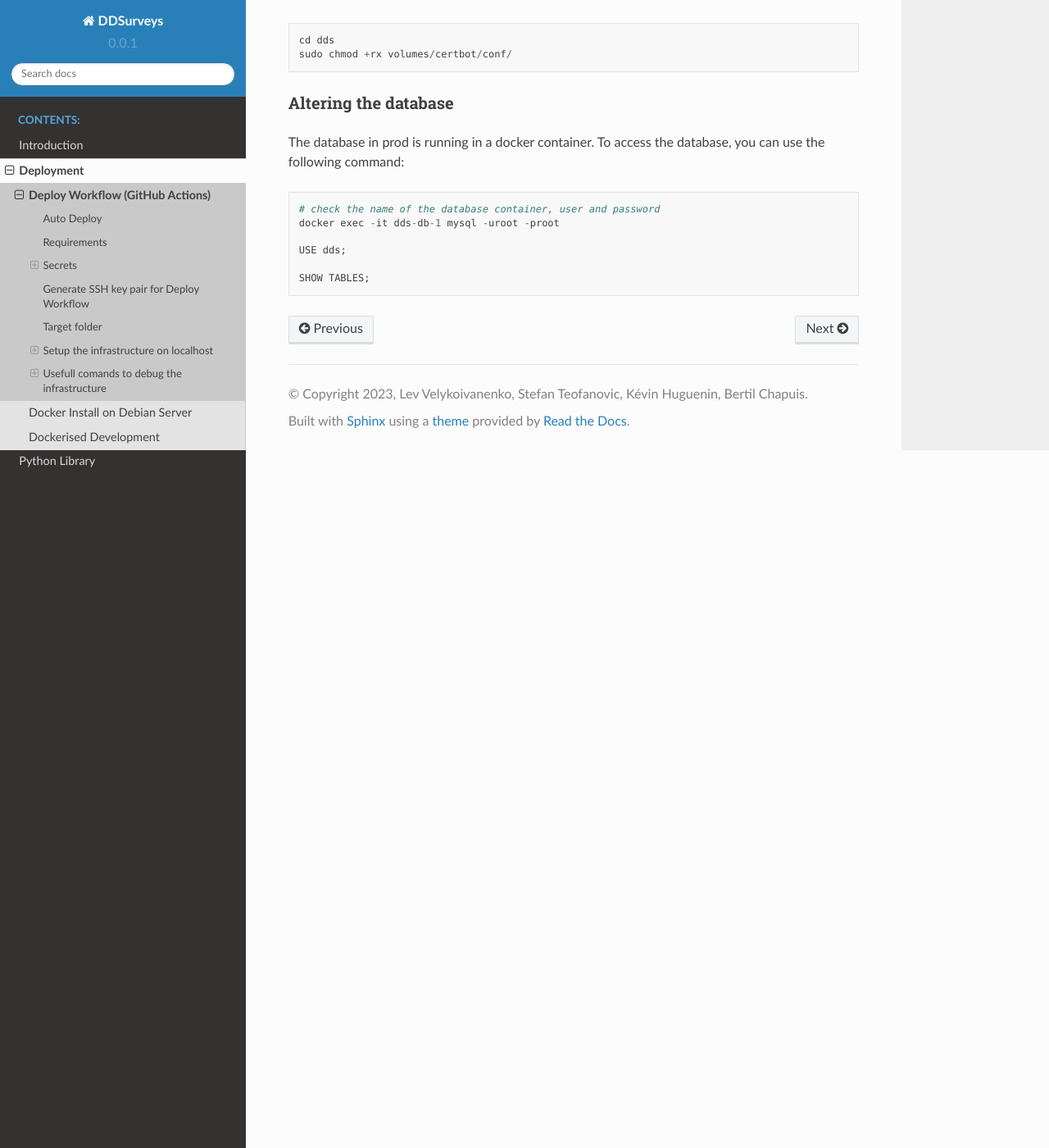
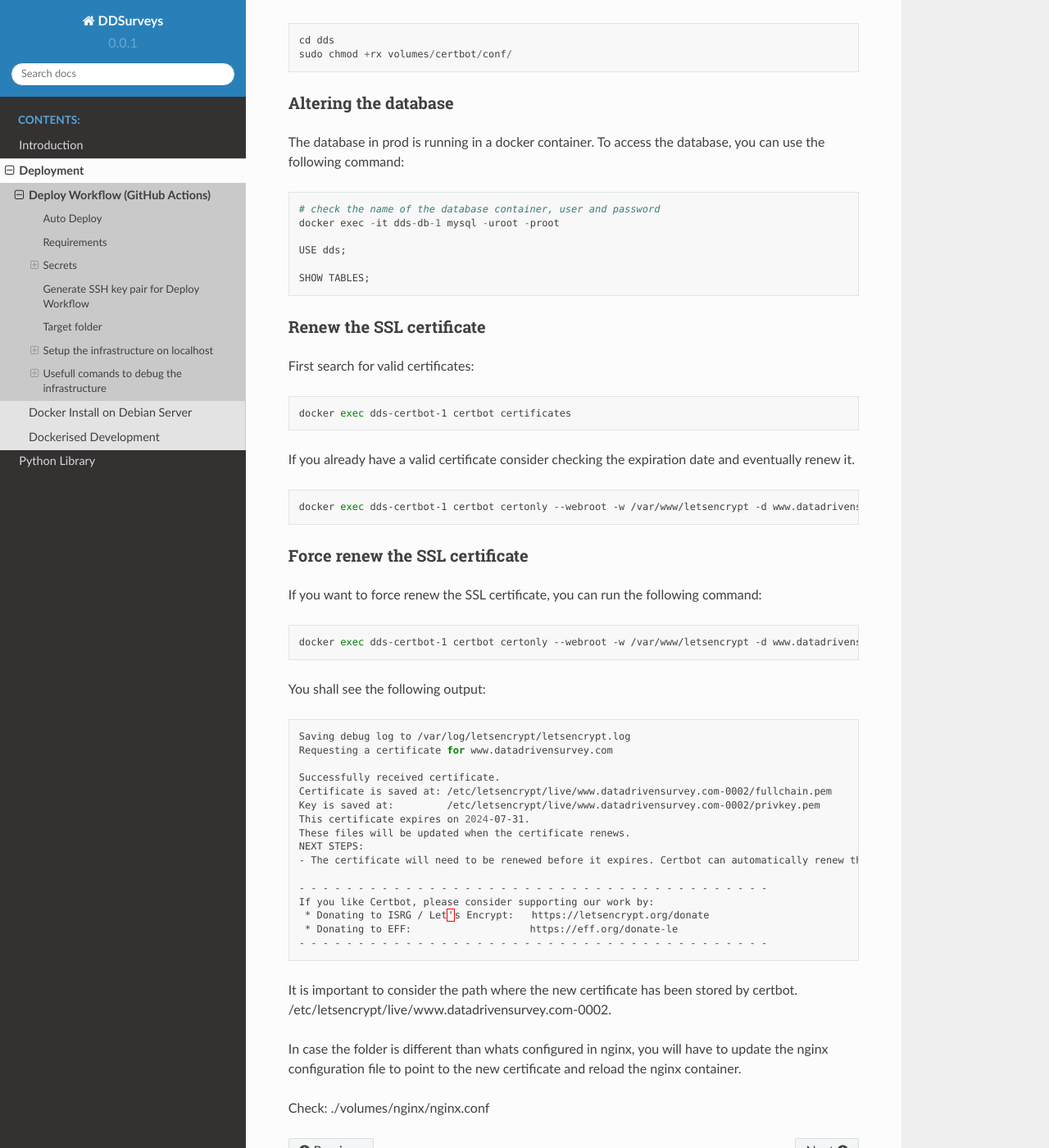
Before and after one commit to DataDrivenSurveys/DataDrivenSurveys, a Sphinx documentation site: the page built from doc/source/deployment/deploy.md, in a window 1280 px wide and 1400 px high, scrolled down 4101 px. Shown: the whole window at 82% size. Built offline with Sphinx 7.4.7 and the Read the Docs theme 2.0.0, drawn with Linux system fonts in a browser that asks for light colours.

Commit message:
cert fix

````diff
--- a/doc/source/deployment/deploy.md
+++ b/doc/source/deployment/deploy.md
@@ -168,3 +168,53 @@ USE dds;
 
 SHOW TABLES;
 ```
+
+### Renew the SSL certificate
+
+First search for valid certificates:
+
+```bash
+docker exec dds-certbot-1 certbot certificates
+```
+
+If you already have a valid certificate consider checking the expiration date and eventually renew it.
+
+```bash
+docker exec dds-certbot-1 certbot certonly --webroot -w /var/www/letsencrypt -d www.datadrivensurvey.com --agree-tos --email your-email@example.comm
+```
+
+### Force renew the SSL certificate
+
+If you want to force renew the SSL certificate, you can run the following command:
+
+```bash
+docker exec dds-certbot-1 certbot certonly --webroot -w /var/www/letsencrypt -d www.datadrivensurvey.com --agree-tos --email your-email@example.comm --force-renewal
+```
+
+You shall see the following output:
+
+```bash
+Saving debug log to /var/log/letsencrypt/letsencrypt.log
+Requesting a certificate for www.datadrivensurvey.com
+
+Successfully received certificate.
+Certificate is saved at: /etc/letsencrypt/live/www.datadrivensurvey.com-0002/fullchain.pem
+Key is saved at:         /etc/letsencrypt/live/www.datadrivensurvey.com-0002/privkey.pem
+This certificate expires on 2024-07-31.
+These files will be updated when the certificate renews.
+NEXT STEPS:
+- The certificate will need to be renewed before it expires. Certbot can automatically renew the certificate in the background, but you may need to take steps to enable that functionality. See https://certbot.org/renewal-setup for instructions.
+
+- - - - - - - - - - - - - - - - - - - - - - - - - - - - - - - - - - - - - - - -
+If you like Certbot, please consider supporting our work by:
+ * Donating to ISRG / Let's Encrypt:   https://letsencrypt.org/donate
+ * Donating to EFF:                    https://eff.org/donate-le
+- - - - - - - - - - - - - - - - - - - - - - - - - - - - - - - - - - - - - - - -
+
+```
+
+It is important to consider the path where the new certificate has been stored by certbot. /etc/letsencrypt/live/www.datadrivensurvey.com-0002.
+
+In case the folder is different than whats configured in nginx, you will have to update the nginx configuration file to point to the new certificate and reload the nginx container.
+
+Check: ./volumes/nginx/nginx.conf
````
Also changed, not shown: 1 other file.
